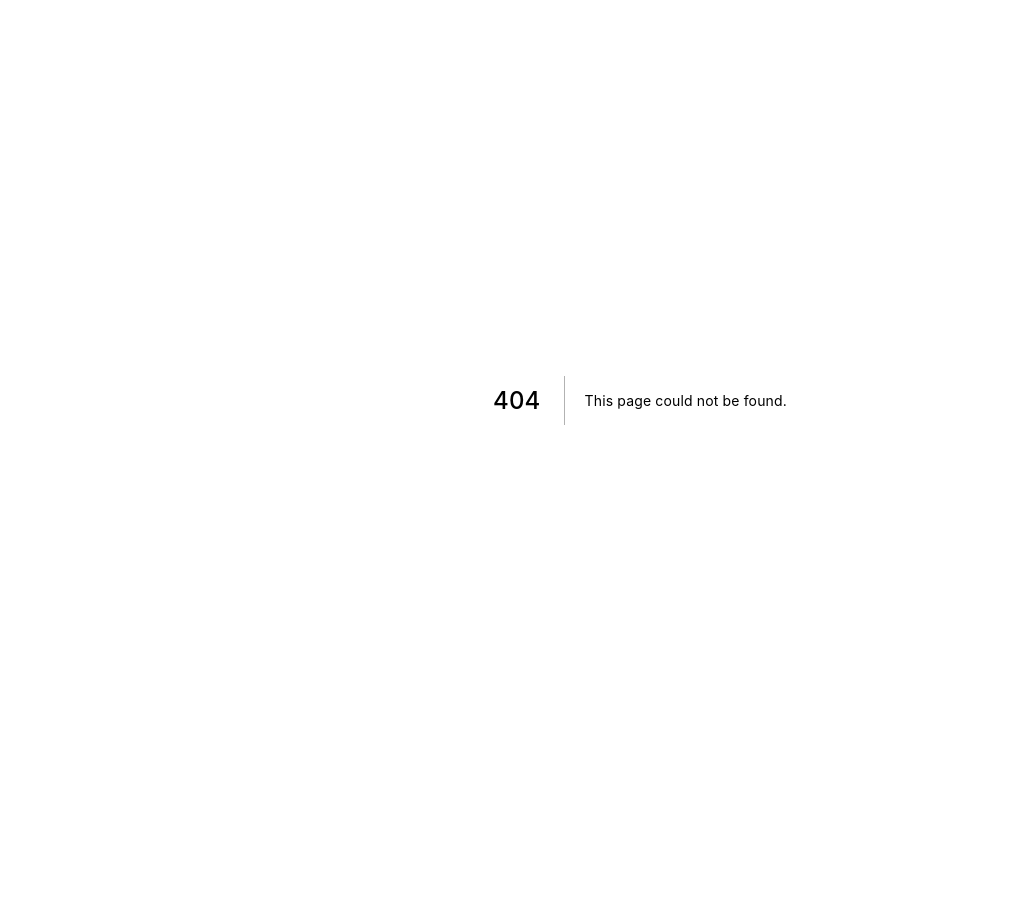
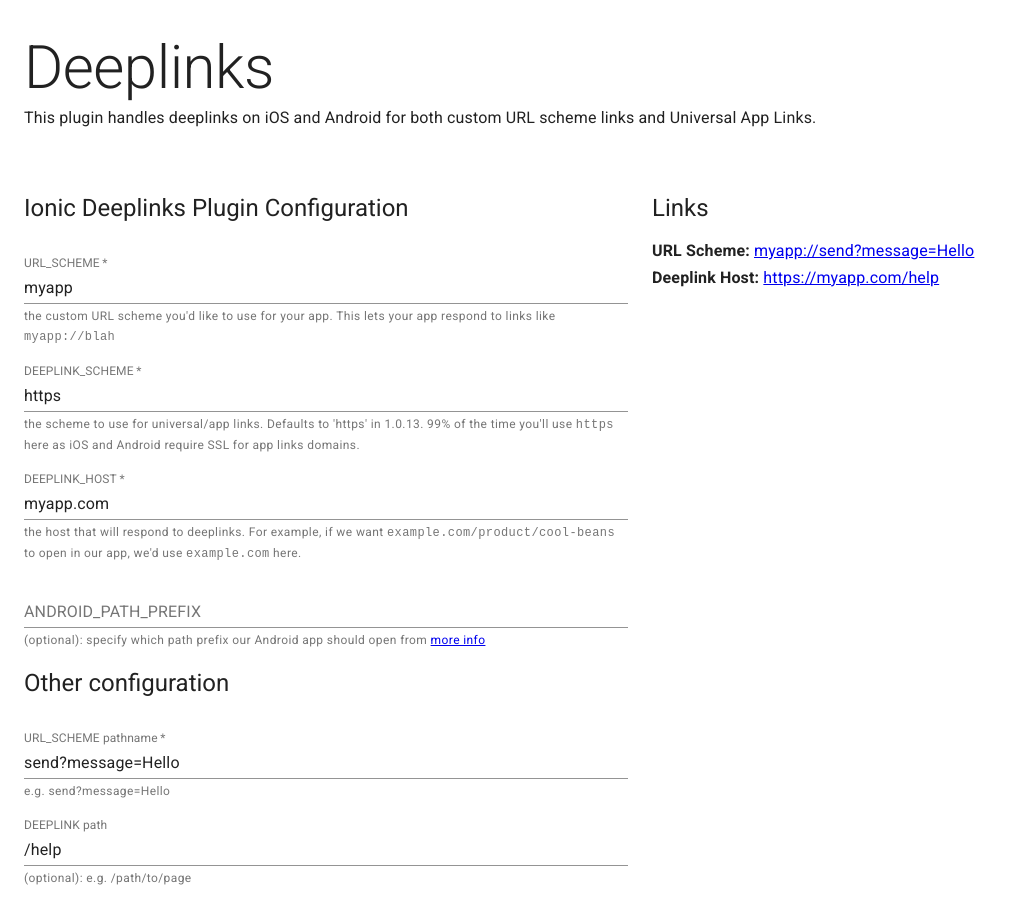
Before and after one commit to bludnic/testing-ionic-plugin-deeplinks, a Next.js app: page /ionic-deeplinks in a window 1280 px wide. Before the commit this address had no page. Shown: the whole page, without its empty margins (0-1013 px from the left). Before the commit the page ends 800 px from the top, so only its background shows below. Built offline with nearby package versions, Linux system fonts and the light colour scheme.

Commit message:
feat(pages): add ionic-deeplinks testing page

```diff
--- /dev/null
+++ b/pages/ionic-deeplinks.tsx
@@ -0,0 +1,198 @@
+import { useState } from 'react';
+import Container from '@material-ui/core/Container';
+import Grid from '@material-ui/core/Grid';
+import TextField from '@material-ui/core/TextField';
+import Typography from '@material-ui/core/Typography';
+import type { NextPage } from 'next';
+import { makeStyles } from '@material-ui/core/styles';
+
+const useStyles = makeStyles(
+    (theme) => ({
+        root: {
+            marginTop: theme.spacing(4),
+        },
+        gridContainer: {
+            marginTop: theme.spacing(4),
+        },
+        heading: {
+            marginTop: theme.spacing(2),
+            marginBottom: theme.spacing(2),
+        },
+        TextField: {
+            marginTop: theme.spacing(2),
+        },
+        linkItem: {
+            fontSize: theme.typography.subtitle1.fontSize,
+
+            '& ~ &': {
+                marginTop: 4,
+            },
+        },
+    }),
+    { name: 'IonicDeeplinksPage' }
+);
+
+const IonicDeeplinksPage: NextPage = () => {
+    const classes = useStyles();
+
+    const [urlScheme, setUrlScheme] = useState('myapp');
+    const [deeplinkScheme, setDeeplinkScheme] = useState('https');
+    const [deeplinkHost, setDeeplinkHost] = useState('myapp.com');
+    const [androidPathPrefix, setAndroidPathPrefix] = useState('');
+
+    const [urlSchemePathname, setUrlSchemePathname] =
+        useState('send?message=Hello');
+    const [deeplinkPath, setDeeplinkPath] = useState('/help');
+
+    const inputsFilled =
+        urlScheme && deeplinkScheme && deeplinkHost && urlSchemePathname;
+
+    return (
+        <Container className={classes.root}>
+            <Typography variant="h2">Deeplinks</Typography>
+            <Typography variant="subtitle1">
+                This plugin handles deeplinks on iOS and Android for both custom
+                URL scheme links and Universal App Links.
+            </Typography>
+
+            <Grid className={classes.gridContainer} container spacing={3}>
+                <Grid container item md={6}>
+                    <Typography className={classes.heading} variant="h5">
+                        Ionic Deeplinks Plugin Configuration
+                    </Typography>
+
+                    <TextField
+                        className={classes.TextField}
+                        value={urlScheme}
+                        onChange={(e) => setUrlScheme(e.target.value)}
+                        label="URL_SCHEME"
+                        helperText={
+                            <>
+                                the custom URL scheme you'd like to use for your
+                                app. This lets your app respond to links like{' '}
+                                <code>myapp://blah</code>
+                            </>
+                        }
+                        fullWidth
+                        required
+                    />
+
+                    <TextField
+                        className={classes.TextField}
+                        value={deeplinkScheme}
+                        onChange={(e) => setDeeplinkScheme(e.target.value)}
+                        label="DEEPLINK_SCHEME"
+                        helperText={
+                            <>
+                                the scheme to use for universal/app links.
+                                Defaults to 'https' in 1.0.13. 99% of the time
+                                you'll use <code>https</code> here as iOS and
+                                Android require SSL for app links domains.
+                            </>
+                        }
+                        fullWidth
+                        required
+                    />
+
+                    <TextField
+                        className={classes.TextField}
+                        value={deeplinkHost}
+                        onChange={(e) => setDeeplinkHost(e.target.value)}
+                        label="DEEPLINK_HOST"
+                        helperText={
+                            <>
+                                the host that will respond to deeplinks. For
+                                example, if we want{' '}
+                                <code>example.com/product/cool-beans</code> to
+                                open in our app, we'd use{' '}
+                                <code>example.com</code> here.
+                            </>
+                        }
+                        fullWidth
+                        required
+                    />
+
+                    <TextField
+                        className={classes.TextField}
+                        value={androidPathPrefix}
+                        onChange={(e) => setAndroidPathPrefix(e.target.value)}
+                        label="ANDROID_PATH_PREFIX"
+                        helperText={
+                            <>
+                                (optional): specify which path prefix our
+                                Android app should open from{' '}
+                                <a
+                                    href="https://developer.android.com/guide/topics/manifest/data-element.html"
+                                    target="_blank"
+                                >
+                                    more info
+                                </a>
+                            </>
+                        }
+                        fullWidth
+                    />
+
+                    <Typography variant="h5" className={classes.heading}>
+                        Other configuration
+                    </Typography>
+
+                    <TextField
+                        className={classes.TextField}
+                        value={urlSchemePathname}
+                        onChange={(e) => setUrlSchemePathname(e.target.value)}
+                        label="URL_SCHEME pathname"
+                        helperText={<>e.g. send?message=Hello</>}
+                        fullWidth
+                        required
+                    />
+
+                    <TextField
+                        className={classes.TextField}
+                        value={deeplinkPath}
+                        onChange={(e) => setDeeplinkPath(e.target.value)}
+                        label="DEEPLINK path"
+                        helperText={<>(optional): e.g. /path/to/page</>}
+                        fullWidth
+                    />
+                </Grid>
+
+                {inputsFilled ? (
+                    <Grid container item md={6}>
+                        <div>
+                            <Typography
+                                className={classes.heading}
+                                variant="h5"
+                            >
+                                Links
+                            </Typography>
+
+                            <div className={classes.linkItem}>
+                                <strong>URL Scheme: </strong>
+                                <span>
+                                    <a
+                                        href={`${urlScheme}://${urlSchemePathname}`}
+                                    >
+                                        {`${urlScheme}://${urlSchemePathname}`}
+                                    </a>
+                                </span>
+                            </div>
+
+                            <div className={classes.linkItem}>
+                                <strong>Deeplink Host: </strong>
+                                <span>
+                                    <a
+                                        href={`${deeplinkScheme}://${deeplinkHost}${deeplinkPath}`}
+                                    >
+                                        {`${deeplinkScheme}://${deeplinkHost}${deeplinkPath}`}
+                                    </a>
+                                </span>
+                            </div>
+                        </div>
+                    </Grid>
+                ) : null}
+            </Grid>
+        </Container>
+    );
+};
+
+export default IonicDeeplinksPage;
```
Also changed, not shown: pages/index.tsx (+1 -12 lines).
